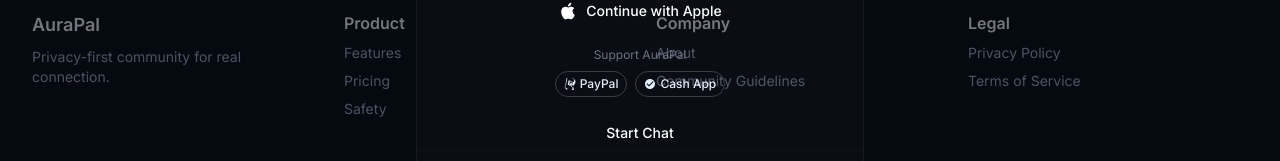
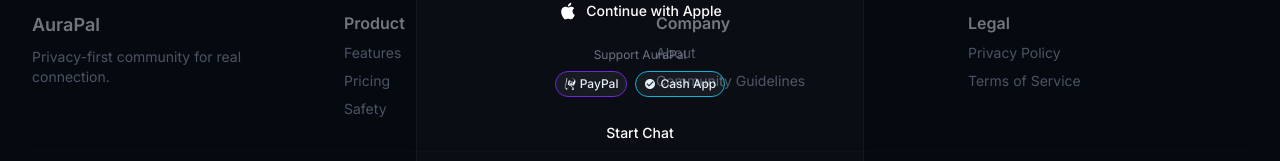
Before and after one commit to Ankycritica/AuraPal, a React (Vite) app: page /chat in a window 1280 px wide. Shown: the part 548-709 px from the top of the page. Built offline with nearby package versions, Linux system fonts and the light colour scheme; no server answers.

Commit message:
Improve visibility of donation buttons with brand-colored borders and subtle background

```diff
--- a/src/components/Footer.jsx
+++ b/src/components/Footer.jsx
@@ -56,11 +56,11 @@
               target="_blank"
               rel="noopener noreferrer"
               aria-label="Donate via PayPal"
-              className="inline-flex items-center gap-2 px-3 py-2 text-sm font-medium rounded-full border hover:bg-opacity-10 focus-visible:outline-none focus-visible:ring-2 focus-visible:ring-[var(--brand-start)] transition-colors"
+              className="inline-flex items-center gap-2 px-3 py-2 text-sm font-medium rounded-full border hover:bg-white hover:bg-opacity-5 focus-visible:outline-none focus-visible:ring-2 focus-visible:ring-[var(--brand-start)] transition-colors"
               style={{
                 color: 'var(--text)',
-                borderColor: 'rgba(255,255,255,0.2)',
-                background: 'transparent'
+                borderColor: 'var(--brand-start)',
+                background: 'rgba(255,255,255,0.05)'
               }}
             >
               <svg className="w-4 h-4" viewBox="0 0 24 24" fill="currentColor">
@@ -73,11 +73,11 @@
               target="_blank"
               rel="noopener noreferrer"
               aria-label="Donate via Cash App"
-              className="inline-flex items-center gap-2 px-3 py-2 text-sm font-medium rounded-full border hover:bg-opacity-10 focus-visible:outline-none focus-visible:ring-2 focus-visible:ring-[var(--brand-start)] transition-colors"
+              className="inline-flex items-center gap-2 px-3 py-2 text-sm font-medium rounded-full border hover:bg-white hover:bg-opacity-5 focus-visible:outline-none focus-visible:ring-2 focus-visible:ring-[var(--brand-start)] transition-colors"
               style={{
                 color: 'var(--text)',
-                borderColor: 'rgba(255,255,255,0.2)',
-                background: 'transparent'
+                borderColor: 'var(--brand-end)',
+                background: 'rgba(255,255,255,0.05)'
               }}
             >
               <svg className="w-4 h-4" viewBox="0 0 24 24" fill="currentColor">
--- a/src/components/Onboarding.jsx
+++ b/src/components/Onboarding.jsx
@@ -98,11 +98,11 @@
                   target="_blank"
                   rel="noopener noreferrer"
                   aria-label="Donate via PayPal"
-                  className="inline-flex items-center gap-1 px-2 py-1 text-xs font-medium rounded-full border hover:bg-opacity-10 focus-visible:outline-none focus-visible:ring-2 focus-visible:ring-[var(--brand-start)] transition-colors"
+                  className="inline-flex items-center gap-1 px-2 py-1 text-xs font-medium rounded-full border hover:bg-white hover:bg-opacity-5 focus-visible:outline-none focus-visible:ring-2 focus-visible:ring-[var(--brand-start)] transition-colors"
                   style={{
                     color: 'var(--text)',
-                    borderColor: 'rgba(255,255,255,0.2)',
-                    background: 'transparent'
+                    borderColor: 'var(--brand-start)',
+                    background: 'rgba(255,255,255,0.05)'
                   }}
                 >
                   <svg className="w-3 h-3" viewBox="0 0 24 24" fill="currentColor">
@@ -115,11 +115,11 @@
                   target="_blank"
                   rel="noopener noreferrer"
                   aria-label="Donate via Cash App"
-                  className="inline-flex items-center gap-1 px-2 py-1 text-xs font-medium rounded-full border hover:bg-opacity-10 focus-visible:outline-none focus-visible:ring-2 focus-visible:ring-[var(--brand-start)] transition-colors"
+                  className="inline-flex items-center gap-1 px-2 py-1 text-xs font-medium rounded-full border hover:bg-white hover:bg-opacity-5 focus-visible:outline-none focus-visible:ring-2 focus-visible:ring-[var(--brand-start)] transition-colors"
                   style={{
                     color: 'var(--text)',
-                    borderColor: 'rgba(255,255,255,0.2)',
-                    background: 'transparent'
+                    borderColor: 'var(--brand-end)',
+                    background: 'rgba(255,255,255,0.05)'
                   }}
                 >
                   <svg className="w-3 h-3" viewBox="0 0 24 24" fill="currentColor">
```
